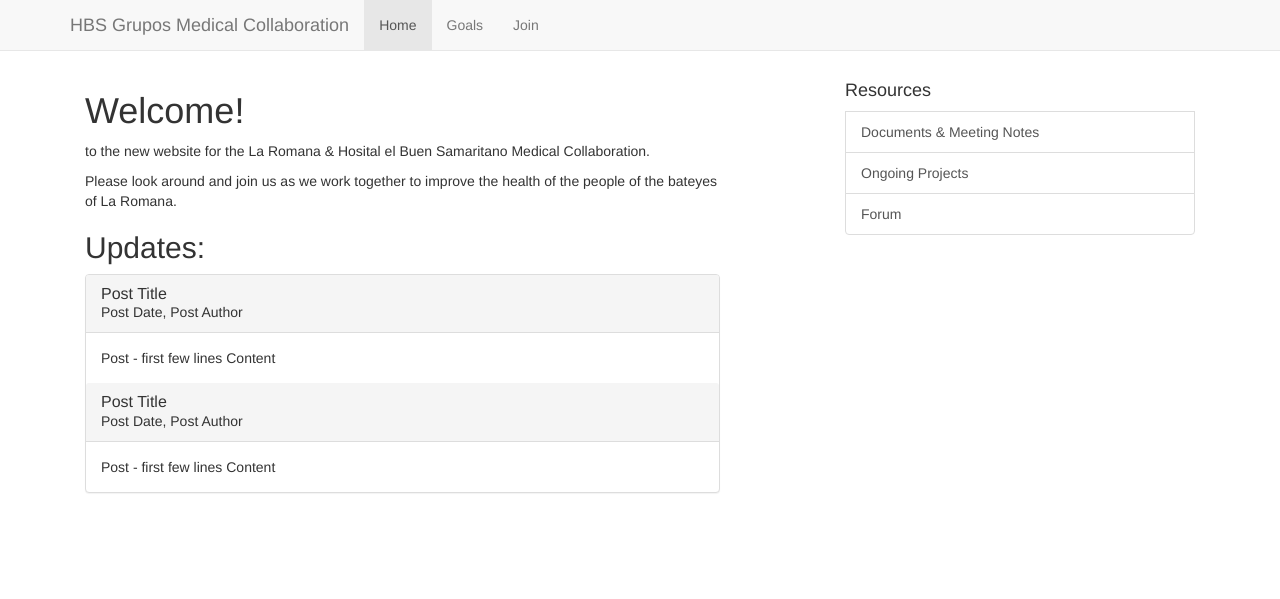
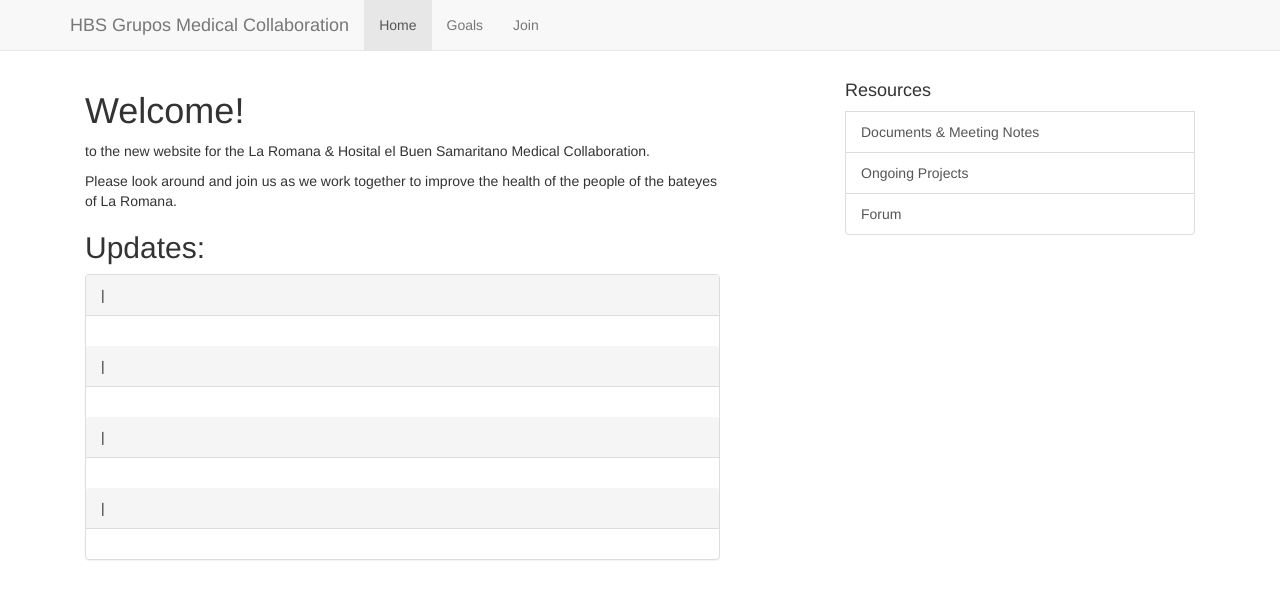
Before and after one commit to crmackay/med.hbsgrupos.org, a Jekyll site: the page built from index.html, in a window 1280 px wide. Shown: the top 599 px of the page. Built offline with Jekyll 4.4.1, drawn with Linux system fonts in a browser that asks for light colours; nearby versions of some CDN libraries; library files that are not in the unit come from our copies.

Commit message:
adding list of posts to index

```diff
--- a/index.html
+++ b/index.html
@@ -15,22 +15,15 @@
         	Updates:
         </h2>
 <div class="panel panel-default">
+	{% for posts in site.posts %}
 		<div class="panel-heading">
 			<h3 class="panel-title">
-			Post Title
+				<a href="{{ post.url }}">{{ post.title }}</a>
 			</h3>
-		Post Date, Post Author
+			{{post.date | date_to_string}}|{{post.author}}
  		</div>
 		<div class="panel-body">
-		Post - first few lines Content
+			{{post.content | strip_html | truncatewords:75}}
   		</div>
-  	<div class="panel-heading">
-		<h3 class="panel-title">
-			Post Title
-		</h3>
-		Post Date, Post Author
+  	{% endfor %}
 </div>
-	<div class="panel-body">
-		Post - first few lines Content
-  	</div>
-</div>
```
Lines whose indentation alone changed are shown as unchanged.
